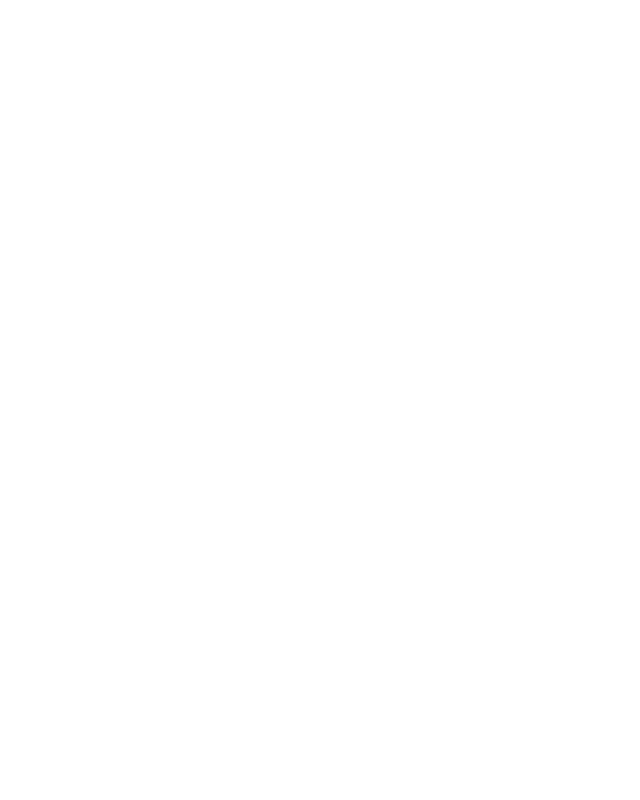
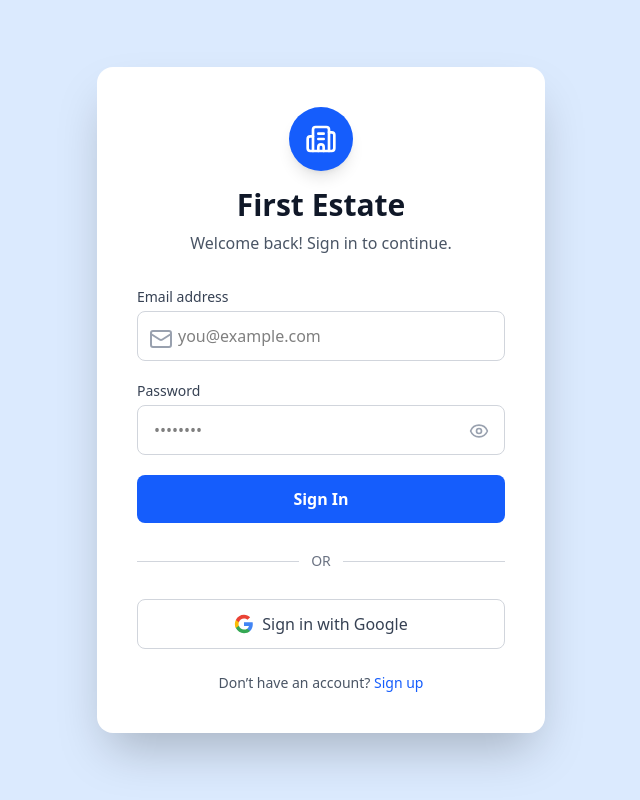
Before and after one commit to o064/REstate-front-end, a React (Vite) app: page / in a window 1280 px wide. Shown: the whole page, without its empty margins (319-959 px from the left). Built offline with nearby package versions, Linux system fonts and the light colour scheme.

Commit message:
design login Page

```diff
--- a/package.json
+++ b/package.json
@@ -13,12 +13,14 @@
     "@reduxjs/toolkit": "^2.9.0",
     "@tailwindcss/vite": "^4.1.13",
     "@tanstack/react-query": "^5.90.5",
+    "lucide-react": "^0.546.0",
     "react": "^19.1.1",
     "react-dom": "^19.1.1",
     "react-hook-form": "^7.64.0",
     "react-redux": "^9.2.0",
     "react-router": "^7.9.3",
     "react-router-dom": "^7.9.3",
+    "tailwind-merge": "^3.3.1",
     "tailwindcss": "^4.1.13"
   },
   "devDependencies": {
--- a/src/App.tsx
+++ b/src/App.tsx
@@ -1,11 +1,10 @@
 import { createBrowserRouter, RouterProvider } from 'react-router';
+import LogIn from './pages/login';
 
 const router = createBrowserRouter([{}]);
 
 function App() {
-  return <div>
-
-  </div>;
+  return <LogIn />;
 }
 
 export default App;
--- a/src/index.css
+++ b/src/index.css
@@ -1,71 +1,11 @@
-@import "tailwindcss";
-
+@import 'tailwindcss';
 
 :root {
   font-family: system-ui, Avenir, Helvetica, Arial, sans-serif;
-  line-height: 1.5;
-  font-weight: 400;
-
-  color-scheme: light dark;
-  color: rgba(255, 255, 255, 0.87);
-  background-color: #242424;
-
+  margin: 0;
+  padding: 0;
   font-synthesis: none;
   text-rendering: optimizeLegibility;
   -webkit-font-smoothing: antialiased;
   -moz-osx-font-smoothing: grayscale;
 }
-
-a {
-  font-weight: 500;
-  color: #646cff;
-  text-decoration: inherit;
-}
-a:hover {
-  color: #535bf2;
-}
-
-body {
-  margin: 0;
-  display: flex;
-  place-items: center;
-  min-width: 320px;
-  min-height: 100vh;
-}
-
-h1 {
-  font-size: 3.2em;
-  line-height: 1.1;
-}
-
-button {
-  border-radius: 8px;
-  border: 1px solid transparent;
-  padding: 0.6em 1.2em;
-  font-size: 1em;
-  font-weight: 500;
-  font-family: inherit;
-  background-color: #1a1a1a;
-  cursor: pointer;
-  transition: border-color 0.25s;
-}
-button:hover {
-  border-color: #646cff;
-}
-button:focus,
-button:focus-visible {
-  outline: 4px auto -webkit-focus-ring-color;
-}
-
-@media (prefers-color-scheme: light) {
-  :root {
-    color: #213547;
-    background-color: #ffffff;
-  }
-  a:hover {
-    color: #747bff;
-  }
-  button {
-    background-color: #f9f9f9;
-  }
-}
--- /dev/null
+++ b/src/pages/LogIn.tsx
@@ -0,0 +1,45 @@
+import { Mail } from 'lucide-react';
+import FormHeader from '../ui/FormHeader';
+import InputField from '../ui/InputField';
+import Input from '../ui/Input';
+import PasswordInput from '../ui/PasswordInput';
+import AuthActions from '../ui/AuthActions';
+
+function Login() {
+  return (
+    <main className="min-h-screen w-full flex items-center justify-center bg-blue-100 text-black p-6 ">
+      <div className="bg-white shadow-2xl rounded-2xl p-10 w-full max-w-md text-center">
+        {/* Header */}
+        <FormHeader />
+        {/* Sign in Form */}
+        <form className="space-y-5">
+          {/* email */}
+          <InputField id="email" label="Email address" icon={<Mail />}>
+            <Input
+              type="email"
+              id="email"
+              name="email"
+              placeholder="you@example.com"
+              className="pl-10"
+            />
+          </InputField>
+          {/* password */}
+          <InputField id="password" label="Password">
+            <PasswordInput id="password" name="password" />
+          </InputField>
+          {/* actions  */}
+          <AuthActions />
+        </form>
+        {/* footer */}
+        <p className="text-gray-600 text-sm mt-6">
+          Don’t have an account?{' '}
+          <a href="#" className="text-blue-600 hover:underline font-medium">
+            Sign up
+          </a>
+        </p>
+      </div>
+    </main>
+  );
+}
+
+export default Login;
--- /dev/null
+++ b/src/ui/AuthActions.tsx
@@ -0,0 +1,39 @@
+import Button from './Button';
+import Divider from './Divider';
+
+function AuthActions() {
+  return (
+    <>
+      {/* sign in */}
+      <Button variant="primary" type="submit">
+        Sign In
+      </Button>
+      {/* divider */}
+      <Divider />
+      {/* signup */}
+      <Button variant="secondary" type="button">
+        <svg className="h-5 w-5" viewBox="0 0 24 24">
+          <path
+            fill="#4285F4"
+            d="M22.56 12.25c0-.78-.07-1.53-.2-2.25H12v4.26h5.92c-.26 1.37-1.04 2.53-2.21 3.31v2.77h3.57c2.08-1.92 3.28-4.74 3.28-8.09z"
+          />
+          <path
+            fill="#34A853"
+            d="M12 23c2.97 0 5.46-.98 7.28-2.66l-3.57-2.77c-.98.66-2.23 1.06-3.71 1.06-2.86 0-5.29-1.93-6.16-4.53H2.18v2.84C3.99 20.53 7.7 23 12 23z"
+          />
+          <path
+            fill="#FBBC05"
+            d="M5.84 14.09c-.22-.66-.35-1.36-.35-2.09s.13-1.43.35-2.09V7.07H2.18C1.43 8.55 1 10.22 1 12s.43 3.45 1.18 4.93l2.85-2.22.81-.62z"
+          />
+          <path
+            fill="#EA4335"
+            d="M12 5.38c1.62 0 3.06.56 4.21 1.64l3.15-3.15C17.45 2.09 14.97 1 12 1 7.7 1 3.99 3.47 2.18 7.07l3.66 2.84c.87-2.6 3.3-4.53 6.16-4.53z"
+          />
+        </svg>
+        <span className="font-medium text-gray-700">Sign in with Google</span>
+      </Button>
+    </>
+  );
+}
+
+export default AuthActions;
--- /dev/null
+++ b/src/ui/Button.tsx
@@ -0,0 +1,55 @@
+import React from 'react';
+import { twMerge } from 'tailwind-merge'; // helps cleanly merge Tailwind classes
+import { Link } from 'react-router-dom'; // optional, for `to` support
+type ButtonVariants = 'primary' | 'secondary';
+type ButtonProps = React.ButtonHTMLAttributes<HTMLButtonElement> & {
+  children: React.ReactNode;
+  variant?: ButtonVariants;
+  className?: string;
+  to?: string;
+  fullWidth?: boolean;
+};
+
+function Button({
+  children,
+  variant = 'primary',
+  className,
+  to,
+  fullWidth = true,
+  ...rest
+}: ButtonProps) {
+  const base =
+    'inline-flex items-center justify-center gap-2 font-semibold rounded-lg transition-all focus:outline-none focus:ring-2 focus:ring-offset-2';
+
+  const variants: Record<ButtonVariants, string> = {
+    primary: 'bg-blue-600 text-white hover:bg-blue-700 focus:ring-blue-500 disabled:bg-blue-300',
+    secondary: 'border border-gray-300 text-gray-700 hover:bg-gray-100 focus:ring-gray-400',
+  };
+
+  const size = 'px-4 py-3 text-base';
+
+  const combined = twMerge(
+    base,
+    variants[variant],
+    size,
+    fullWidth ? 'w-full' : 'w-auto',
+    className
+  );
+
+  // If `to` is provided, render as a <Link> instead of <button>
+  if (to) {
+    return (
+      <Link to={to} className={combined}>
+        {children}
+      </Link>
+    );
+  }
+
+  return (
+    <button className={combined} {...rest}>
+      {children}
+    </button>
+  );
+}
+
+export default Button;
--- /dev/null
+++ b/src/ui/Divider.tsx
@@ -0,0 +1,12 @@
+function Divider() {
+  return (
+    <div className="relative flex justify-center items-center py-2">
+      <div className="absolute inset-0 flex items-center">
+        <span className="w-full border-t border-gray-300"></span>
+      </div>
+      <div className="relative bg-white px-3 text-sm text-gray-500">OR</div>
+    </div>
+  );
+}
+
+export default Divider;
--- /dev/null
+++ b/src/ui/FormHeader.tsx
@@ -0,0 +1,15 @@
+import { Building2 } from 'lucide-react';
+
+function FormHeader() {
+  return (
+    <div className="mb-8">
+      <div className="bg-blue-600 text-white rounded-full w-16 h-16 flex items-center justify-center mx-auto mb-4 shadow-lg">
+        <Building2 className="h-8 w-8" />
+      </div>
+      <h1 className="text-3xl font-extrabold text-gray-900">First Estate</h1>
+      <p className="text-gray-600 mt-2 text-base">Welcome back! Sign in to continue.</p>
+    </div>
+  );
+}
+
+export default FormHeader;
--- /dev/null
+++ b/src/ui/Input.tsx
@@ -0,0 +1,13 @@
+import type React from 'react';
+import { twMerge } from 'tailwind-merge';
+type InputProps = React.ComponentPropsWithoutRef<'input'> & {
+  className?: string;
+};
+function Input({ className, ...rest }: InputProps) {
+  var base =
+    'w-full pl-4 pr-4 py-3 border border-gray-300 rounded-lg focus:ring-2 focus:ring-blue-500 focus:border-blue-500 transition duration-150';
+  const combined = twMerge(base, className);
+  return <input className={combined} {...rest} />;
+}
+
+export default Input;
--- /dev/null
+++ b/src/ui/InputField.tsx
@@ -0,0 +1,23 @@
+import type { ReactNode } from 'react';
+
+type InputProps = {
+  id: string;
+  label: string;
+  icon?: ReactNode;
+  children: ReactNode;
+};
+function InputField({ id, label, icon, children }: InputProps) {
+  return (
+    <div className="text-left">
+      <label htmlFor={id} className="block text-sm font-medium text-gray-700 mb-1">
+        {label}
+      </label>
+      <div className="relative">
+        {icon && <div className="absolute left-3 top-4 text-gray-400">{icon}</div>}
+        {children}
+      </div>
+    </div>
+  );
+}
+
+export default InputField;
--- /dev/null
+++ b/src/ui/PasswordInput.tsx
@@ -0,0 +1,27 @@
+// src/ui/PasswordInput.tsx
+import { useState } from 'react';
+import { Eye, EyeOff } from 'lucide-react';
+import Input from './Input';
+
+type PasswordInputProps = React.ComponentPropsWithoutRef<'input'>;
+
+export default function PasswordInput({ ...props }: PasswordInputProps) {
+  const [visible, setVisible] = useState(false);
+
+  return (
+    <div className="relative">
+      <Input
+        {...props}
+        type={visible ? 'text' : 'password'}
+        placeholder={props.placeholder ?? '••••••••'}
+      />
+      <button
+        type="button"
+        onClick={() => setVisible((v) => !v)}
+        className="absolute right-3 top-3 text-gray-400 hover:text-gray-600 p-1 rounded-full hover:bg-gray-100 transition duration-150"
+      >
+        {visible ? <EyeOff className="h-5 w-5" /> : <Eye className="h-5 w-5" />}
+      </button>
+    </div>
+  );
+}
```
Also changed, not shown: 1 other file (tests, documents, lock files or other folders).
